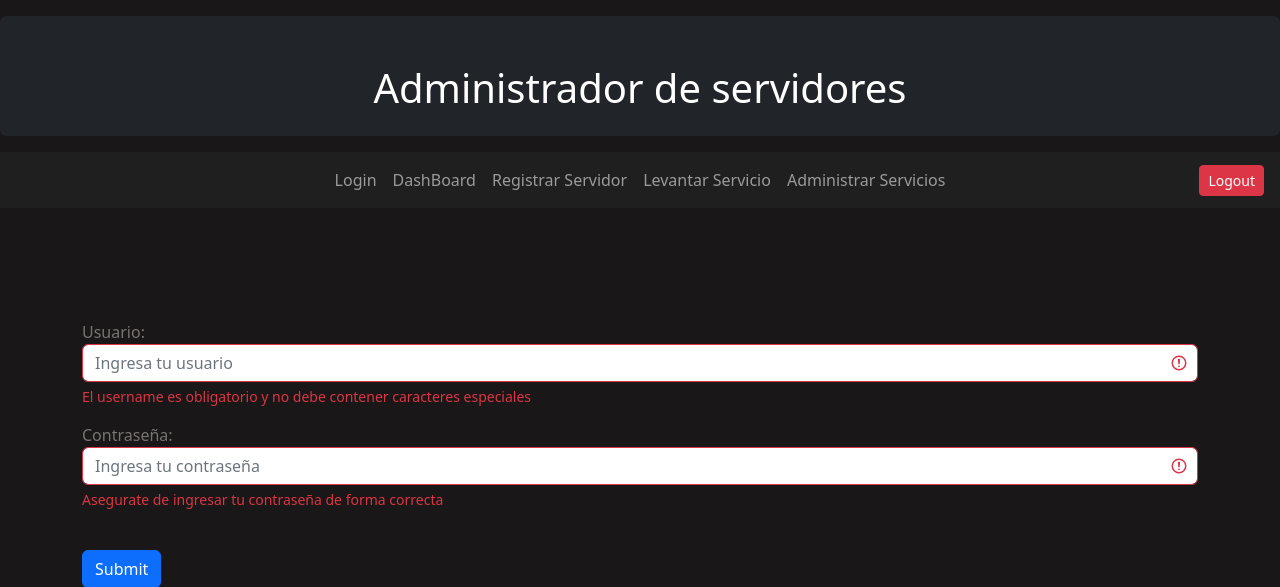
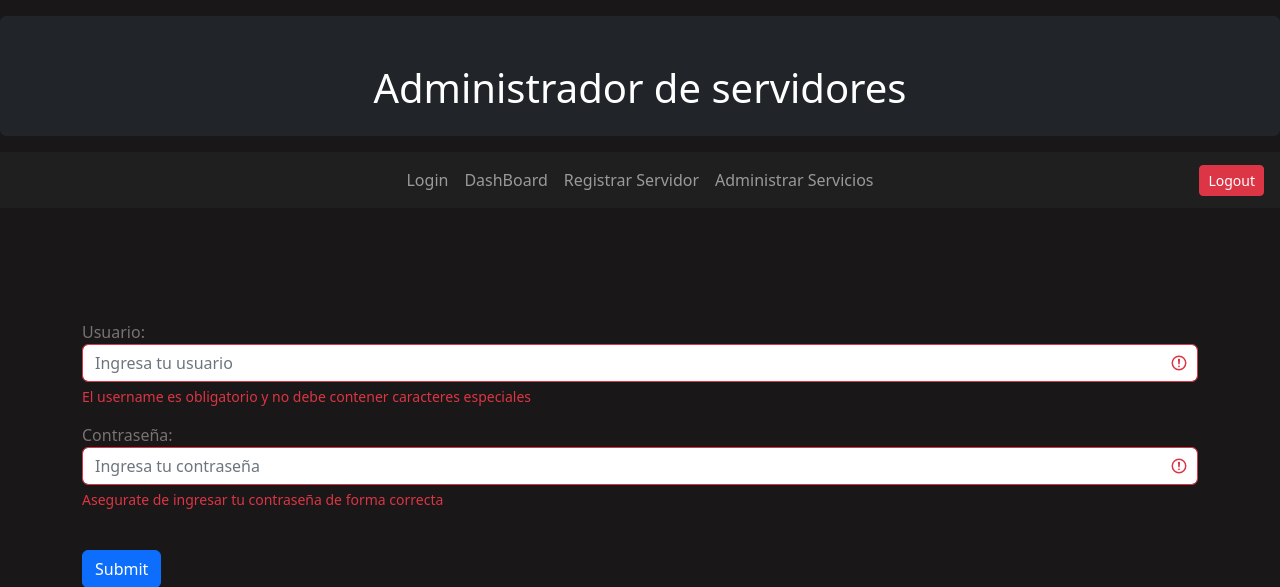
Before and after one commit to IsaLanCe/Proyecto, a Django app: page / in a window 1280 px wide. Shown: the top 587 px of the page. Run offline with Django 4.2, Linux system fonts and the light colour scheme; some libraries are stand-ins or nearby versions.

Commit message:
Administración de servidores con ayuda de llaves de confianza

```diff
--- a/Proyecto/proyecto/proyecto/settings.py
+++ b/Proyecto/proyecto/proyecto/settings.py
@@ -44,6 +44,8 @@ TIEMPO_REGISTRO = 4
 
 SEGUNDOS_INTENTO = 60
 NUMERO_INTENTOS = 3
+
+KEYPRIVATE = '/key/id_rsa'
 
 
 
--- a/Proyecto/proyecto/proyecto/urls.py
+++ b/Proyecto/proyecto/proyecto/urls.py
@@ -26,7 +26,6 @@ urlpatterns = [
     path('registrarServidor/', vista.registrarServidor),
     path('verificar/', vista.verificar_otp_view),
     path('administrarServicios/', vista.administrar_servicios),
-    path('levantarServicios/', vista.levantar_servicios),
     path('registro/', vista.registrar_usuario),
     path('logout/', vista.logout),
 ]
--- a/Proyecto/proyecto/proyecto/views.py
+++ b/Proyecto/proyecto/proyecto/views.py
@@ -47,6 +47,7 @@ chat = os.environ.get('CHAT_ID')
 tamanio = settings.TAMANIO_PASSWORD
 size = settings.TAMANIO_OTP
 tiempo_caducidad = settings.TIEMPO_CADUCIDAD_OTP
+llave = settings.KEYPRIVATE
 
 def get_client_ip(request):
     """_Funcion que recupera la solicitud hecha y regresa la direccion IP de origen_
@@ -495,7 +496,7 @@ def registrarServidor(request):
 			errores.append("La validación de contraseña no debe tener caracteres especiales")
 
 		if password != password2:
-			errores.append("Las contraseñas y la validación no coinciden")
+			errores.append("Las contraseñas no coinciden")
 
 		if errores:
 			return render(request, r, {'errores':errores})
@@ -536,7 +537,6 @@ def administrar_servicios(request):
 		dominio = request.POST.get('domain')
 		servicio = request.POST.get('servicio')
 		accion = request.POST.get('accion')
-		usuario = request.POST.get('user')
 		password = request.POST.get('pass')
 
 		try:
@@ -545,32 +545,36 @@ def administrar_servicios(request):
 			errores.append("El servidor no se encuentra registrado en la base de datos")
 			return render(request, template, {'errores': errores})
 
-		if servidor_obj.user != usuario or not bcrypt.checkpw(password.encode(), servidor_obj.passwdHash):
-			errores.append("El usuario o la contraseña del servidor no son correctas")
+		if not bcrypt.checkpw(password.encode(), servidor_obj.passwdHash):
+			errores.append("La contraseña del servidor no son correctas")
 			return render (request, template, {'errores': errores})
 
-		if servicio_instalado_en_servidor(dominio, servicio):
+		if not errores:
 			try:
+				user_server = servidor_obj.user
+
+				key = paramiko.RSAKey.from_private_key_file(llave)
+
 				ssh = paramiko.SSHClient()
+
 				ssh.set_missing_host_key_policy(paramiko.AutoAddPolicy())
-				ssh.connect(hostname=dominio, username=usuario, password=password, port=22, timeout=10)
+				ssh.connect(hostname=dominio, username=user_server, pkey=key)
 
-				comando = f"echo {password} | sudo -S systemctl {accion} {servicio}"
-				_, stdout, stderr = ssh.exec_command(comando)
+				comando = f"sudo systemctl {accion} {servicio}"
+				stdin, stdout, stderr = ssh.exec_command(comando)
 
 				error = stderr.read().decode()
+				salida = stdout.read().decode()
 				ssh.close()
 			except Exception as e:
 				errores.append("Error al establecer conexion con el servidor")
-		else:
-			errores.append("El servicio no esta instalado en el servidor")
 
 		if errores:
 			return render(request, template, {'errores': errores})
 		else:
 			mensaje = f"Exito de {accion} en el servicio {servicio}"
 			fecha = datetime.now().strftime("%d/%m/%Y %H:%M")
-			mensajeLog = f"+++Servicio {servicio} {accion} por el usuario {usuario}: {fecha}"
+			mensajeLog = f"+++Servicio {servicio} {accion} por el usuario {user_server}: {fecha}"
 			logging.info(mensajeLog)
 			return render(request, template, {'mensaje': mensaje})
 
@@ -693,74 +697,3 @@ def registrar_usuario(request):
 			except Exception as e:
 				errores.append(f"Error interno: {str(e)}")
 				return render (request, r, {'errores': errores})
-
-@decoradores.login_requerido
-@decoradores.token_requerido
-def levantar_servicios(request):
-    template = 'levantar_servicios.html'
-    errores = []
-
-    if request.method == 'GET':
-        return render(request, template)
-    elif request.method == 'POST':
-        dominio = request.POST.get('domain')
-        servicio = request.POST.get('servicio')
-        usuario = request.POST.get('user')
-        password = request.POST.get('pass')
-
-        try:
-            objetivo = Servidor.objects.get(dominio=dominio)
-
-            usuarioServidor = objetivo.user
-            passwdHash = objetivo.passwdHash
-        except Servidor.DoesNotExist:
-            errores.append("El servidor no se encuentra registrado en la base de datos")
-            return render(request, template, {'errores': errores})
-
-        if usuarioServidor != usuario or not bcrypt.checkpw(password.encode(), passwdHash):
-            errores.append("El usuario o la contraseña del servidor no son correctos")
-            return render(request, template, {'errores': errores})
-
-        try:
-            ssh = paramiko.SSHClient()
-            ssh.set_missing_host_key_policy(paramiko.AutoAddPolicy())
-            ssh.connect(hostname=dominio, username=usuario, password=password, port=22, timeout=10)
-            comando = 	f"echo {password} | sudo -S apt install -y {servicio}"
-            stdin, stdout, stderr = ssh.exec_command(comando)
-
-            salida = stdout.read().decode()
-            error = stderr.read().decode()
-            ssh.close()
-
-			  # Verificar si hubo error durante la instalación
-            if error and "Error:" in error:
-                errores.append("Servicio no encontrado")
-            elif servicio_no_registrado(servicio):
-                try:
-                    nuevo_servicio = Servicio(nombre_completo=servicio)
-                    nuevo_servicio.save()
-                except Exception as e:
-                    errores.append("Error al guardar el registro")
-
-        except Exception as e:
-            errores.append(f"Error al establecer conexión con el servidor: {str(e)}")
-
-        try:
-            servicio_obj = Servicio.objects.get(nombre_completo=servicio)
-            servicio_id = servicio_obj.id
-        except Servicio.DoesNotExist:
-           errores.append("El servicio especificado no está registrado en la base de datos")
-
-        if instalacion_no_registrada(objetivo.dominio, servicio_id):
-           InstalacionServicio.objects.create(servidor=objetivo, servicio=servicio_obj)
-        else:
-           errores.append("El servicio ya se encuentra registrado en ese servidor")
-
-        if errores:
-           return render(request, template, {'errores': errores})
-        else:
-            fecha = datetime.now().strftime("%d/%m/%Y %H:%M")
-            mensajeLog = f"***Servicio {servicio} instalado correctamente en servidor {dominio} por el usuario {usuario}: {fecha}"
-            logging.info(mensajeLog)
-            mensaje = "Exito en el proceso"
-            return render(request, template, {'mensaje': mensaje})
--- a/Proyecto/proyecto/templates/base.html
+++ b/Proyecto/proyecto/templates/base.html
@@ -59,9 +59,6 @@
 						<a class="nav-link" href="/registrarServidor">Registrar Servidor</a>
 					</li>
 					<li class="nav-item">
-						<a class="nav-link" href="/levantarServicios ">Levantar Servicio</a>
-					</li>
-					<li class="nav-item">
 						<a class="nav-link" href="/administrarServicios">Administrar Servicios</a>
 					</li>
 				</ul>
```
Also changed, not shown: 1 other file.
